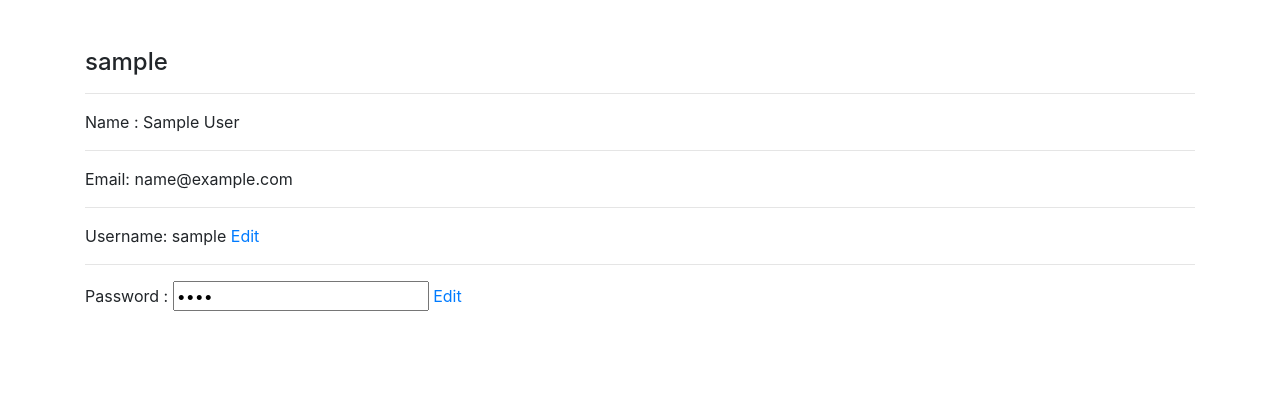
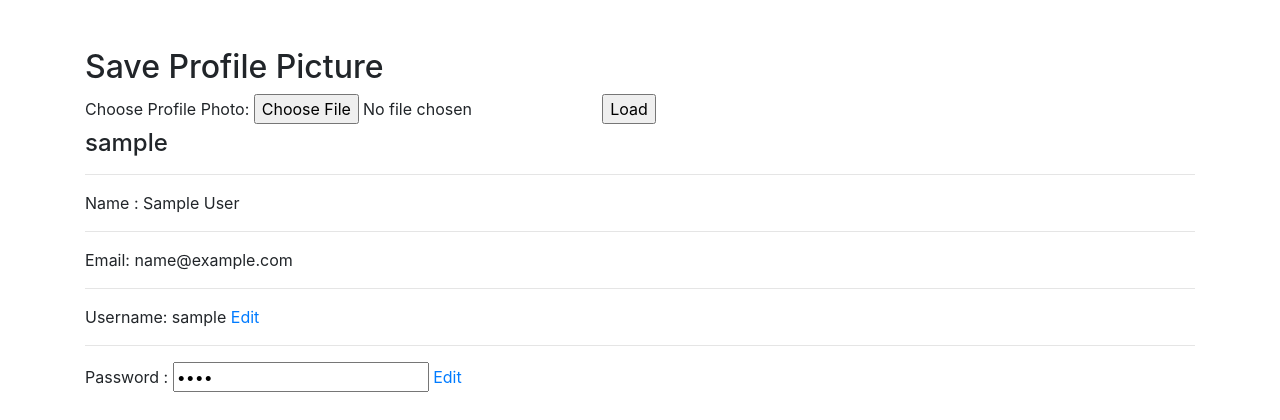
Before and after one commit to kardelenyurtkuran/FlaskArticlesApp, a Flask app: a page that uses templates/profile.html in a window 1280 px wide. Shown: the part 56-476 px from the top of the page. Run offline with Flask 3, Linux system fonts and the light colour scheme; the visitor is signed in with stand-in values (Sample User, id 1); some libraries are stand-ins or nearby versions.

Commit message:
Profile Photo Update

```diff
--- a/templates/profile.html
+++ b/templates/profile.html
@@ -1,6 +1,24 @@
 {% extends "layout.html" %}
 
 {% block body %}
+
+
+<html>
+<head>
+    <title>Save Picture</title>
+</head>
+<body>
+    <h2>Save Profile Picture</h2>
+    <form method="POST" action="/upload" enctype="multipart/form-data">
+        <label for="profile_picture">Choose Profile Photo:</label>
+        <input type="file" name="profile_picture" accept="image/*">
+        <input type="submit" value="Load">
+    </form>
+</body>
+</html>
+
+
+
 <h4>{{user.username}}</h4>
 <hr>
 Name : {{user.name}}
```
